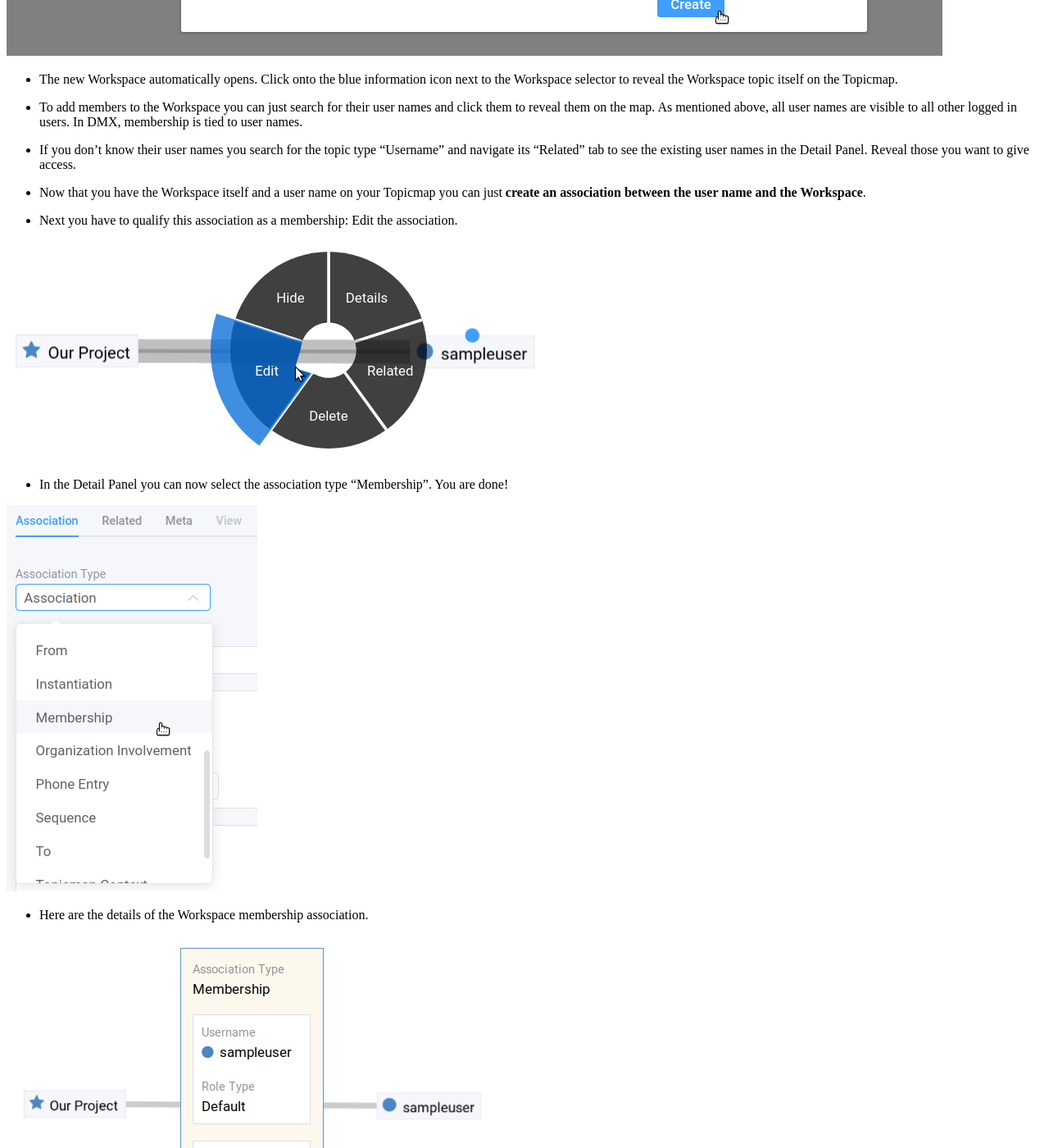
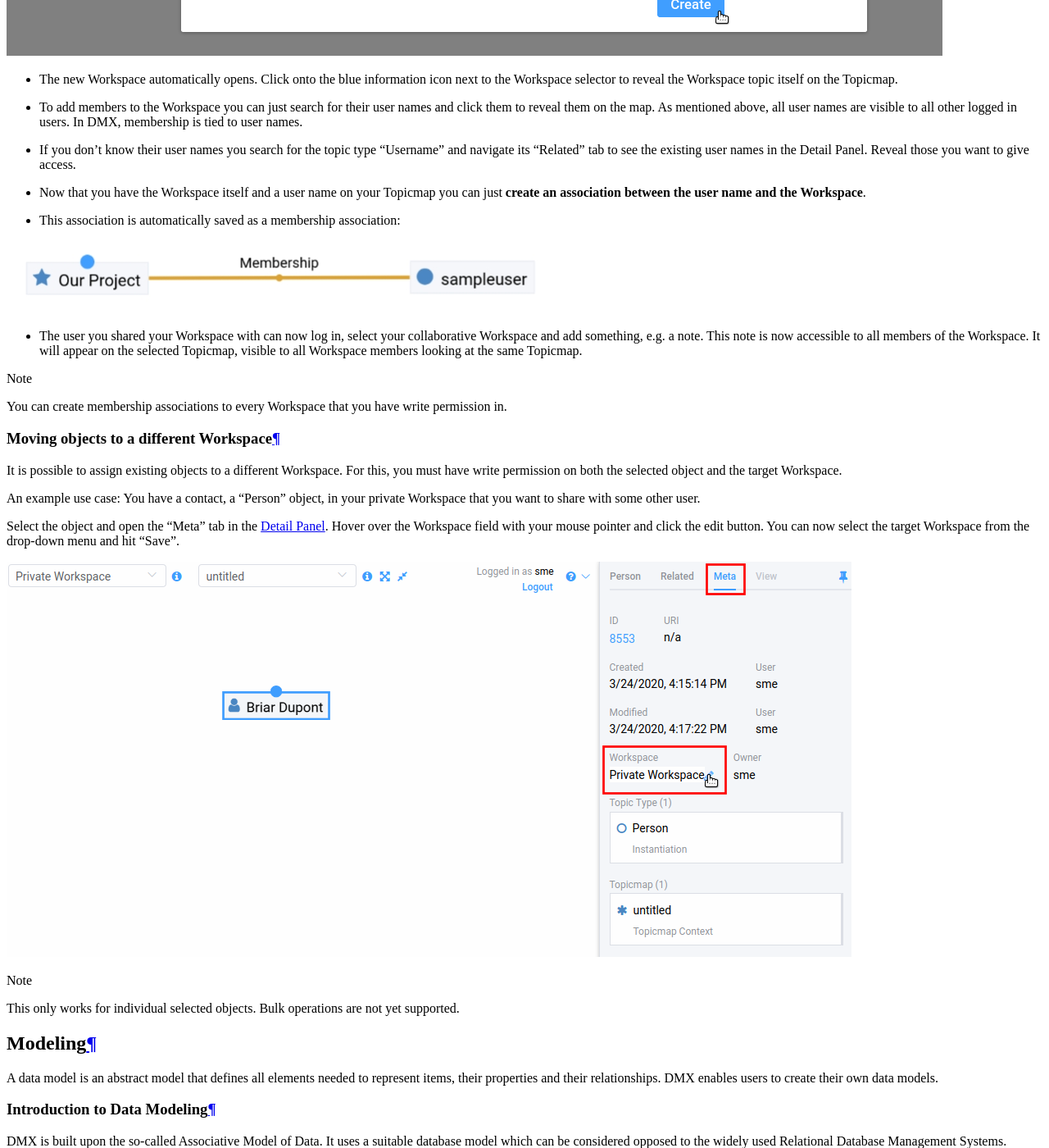
Before and after one commit to dmx-systems/dmx-documentation, a Sphinx documentation site: the page built from docs/user.rst, in a window 1280 px wide and 1400 px high, scrolled down 49910 px. Shown: the whole window at 82% size. Built offline with Sphinx 7.4.7 and the Read the Docs theme 2.0.0, drawn with Linux system fonts in a browser that asks for light colours.

Commit message:
Updated instructions for adding members to Workspaces, see https://git.dmx.systems/dmx-platform/dmx-platform/-/issues/137

```diff
--- a/docs/user.rst
+++ b/docs/user.rst
@@ -1087,15 +1087,7 @@ Here is how creating a shared Workspace works:
 * To add members to the Workspace you can just search for their user names and click them to reveal them on the map. As mentioned above, all user names are visible to all other logged in users. In DMX, membership is tied to user names.
 * If you don't know their user names you search for the topic type "Username" and navigate its "Related" tab to see the existing user names in the Detail Panel. Reveal those you want to give access.
 * Now that you have the Workspace itself and a user name on your Topicmap you can just **create an association between the user name and the Workspace**.
-* Next you have to qualify this association as a membership: Edit the association.
-
-.. image:: _static/edit-ws-assoc.png
-
-* In the Detail Panel you can now select the association type "Membership". You are done!
-
-.. image:: _static/edit-ws-assoc2.png
-
-* Here are the details of the Workspace membership association.
+* This association is automatically saved as a membership association:
 
 .. image:: _static/view-ws-assoc.png
 
```
Also changed, not shown: docs/_static/edit-ws-assoc.png (deleted), docs/_static/edit-ws-assoc2.png (deleted), docs/_static/view-ws-assoc.png.
